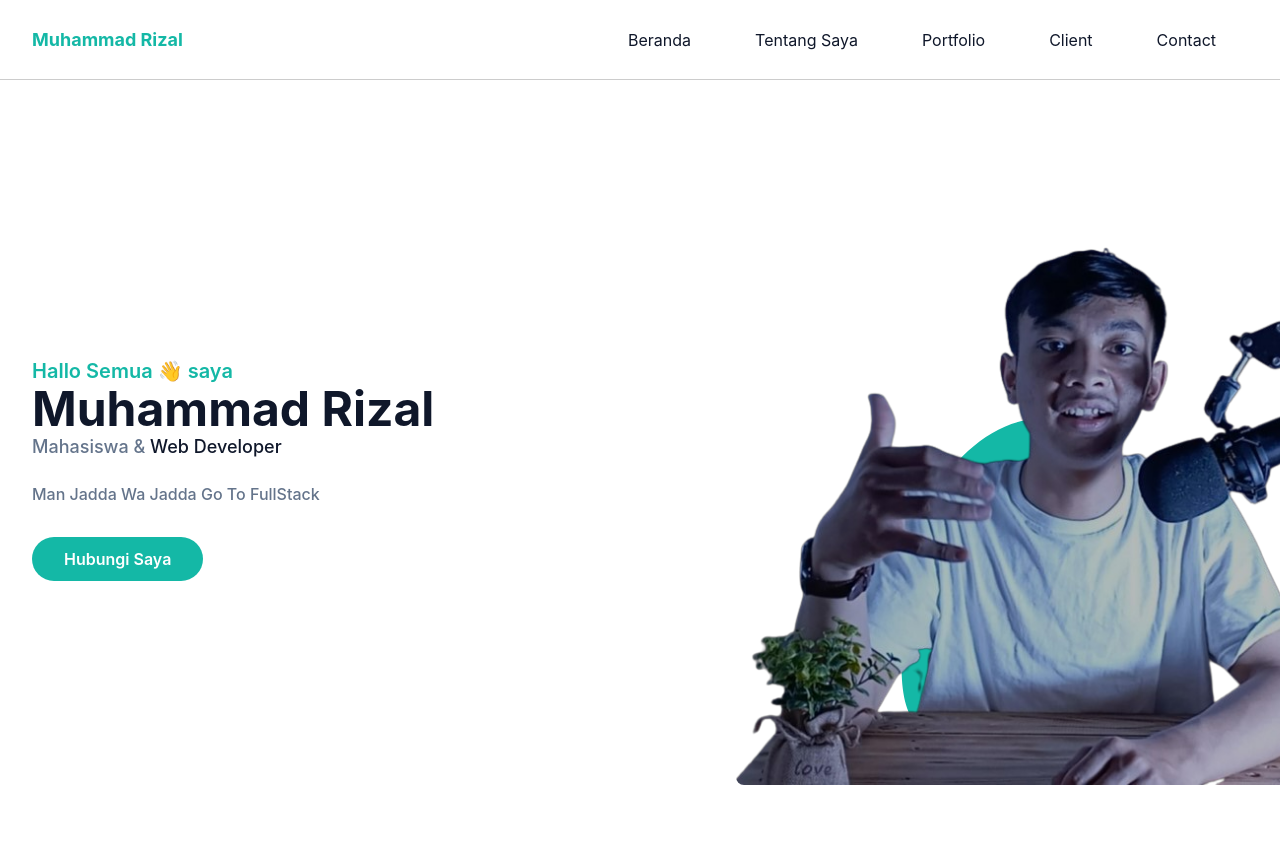
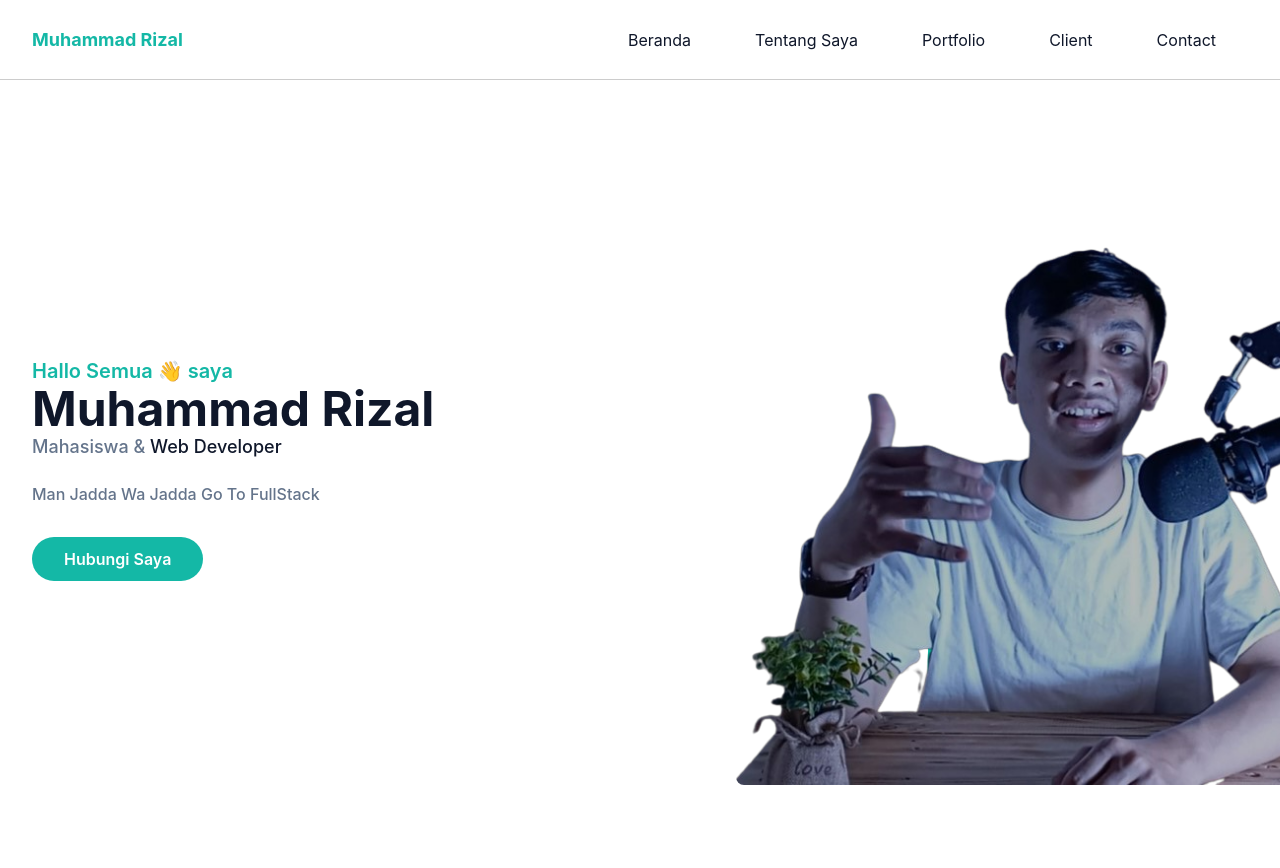
Before and after one commit to muhammadrizal23/portfolio-tailwindcss, a website: page index.html in a window 1280 px wide. Shown: the top 868 px of the page. Drawn offline with Linux system fonts and the light colour scheme.

Commit message:
rubah lagi

```diff
--- a/index.html
+++ b/index.html
@@ -59,8 +59,8 @@
           <div class="w-full self-end px-4 md:w-1/2">
             <div class="relative mt-20 lg:mt-9 lg:-right-20">
               <img src="dist/img/p1.png" alt="rizal" class="max-w-full mx-auto rounded-lg" />
-              <span class="absolute -bottom-20 -z-10 left-1/2 -translate-x-1/2">
-                <svg width="500" height="500" viewBox="0 0 200 200" xmlns="http://www.w3.org/2000/svg">
+              <span class="absolute -bottom-10 -z-10 left-1/2 -translate-x-1/2">
+                <svg width="400" height="400" viewBox="0 0 200 200" xmlns="http://www.w3.org/2000/svg">
                   <path
                     fill="#14b8a6"
                     d="M47.4,-51C59.2,-35.6,65.1,-17.8,63.4,-1.7C61.7,14.5,52.6,28.9,40.8,36.6C28.9,44.2,14.5,45,-2,47C-18.4,49,-36.8,52.1,-45.4,44.5C-53.9,36.8,-52.5,18.4,-51.2,1.3C-49.9,-15.8,-48.7,-31.7,-40.2,-47.1C-31.7,-62.4,-15.8,-77.3,1,-78.3C17.8,-79.2,35.6,-66.3,47.4,-51Z"
```
Also changed, not shown: dist/output.css.
